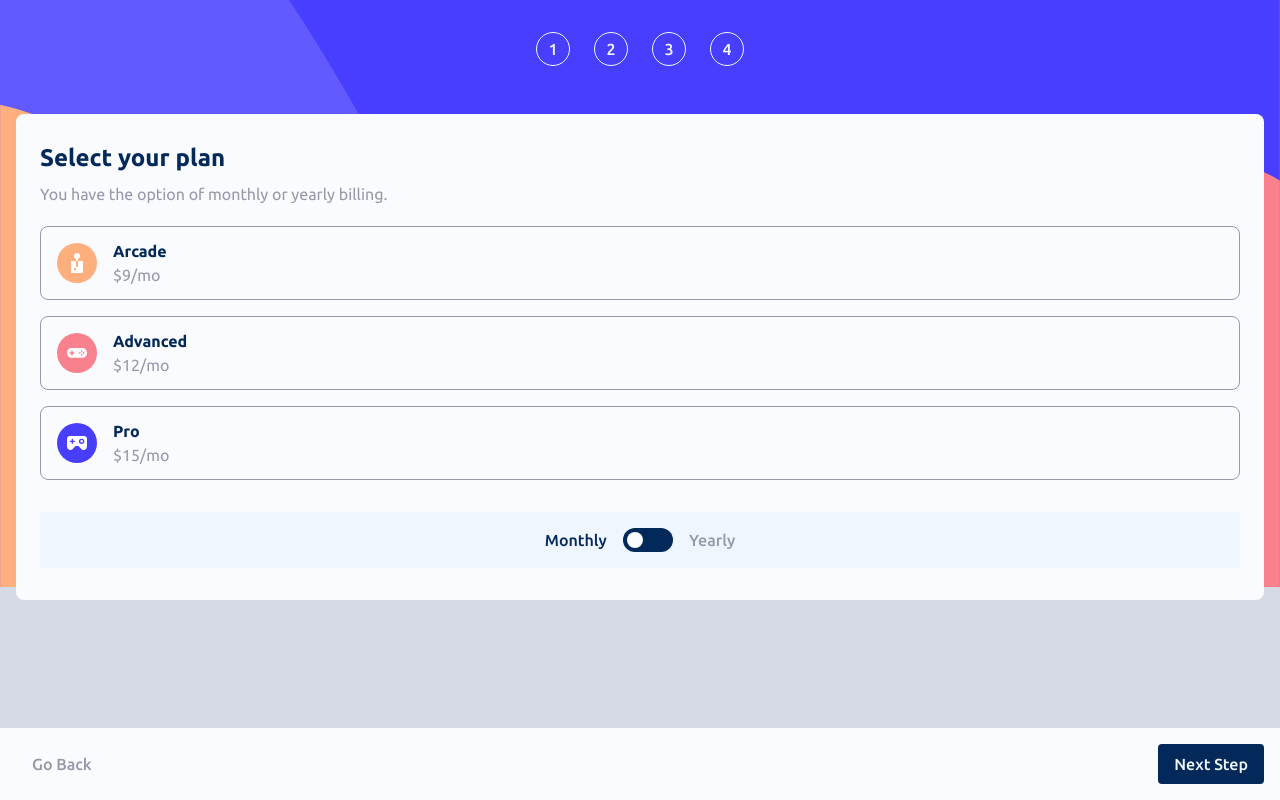
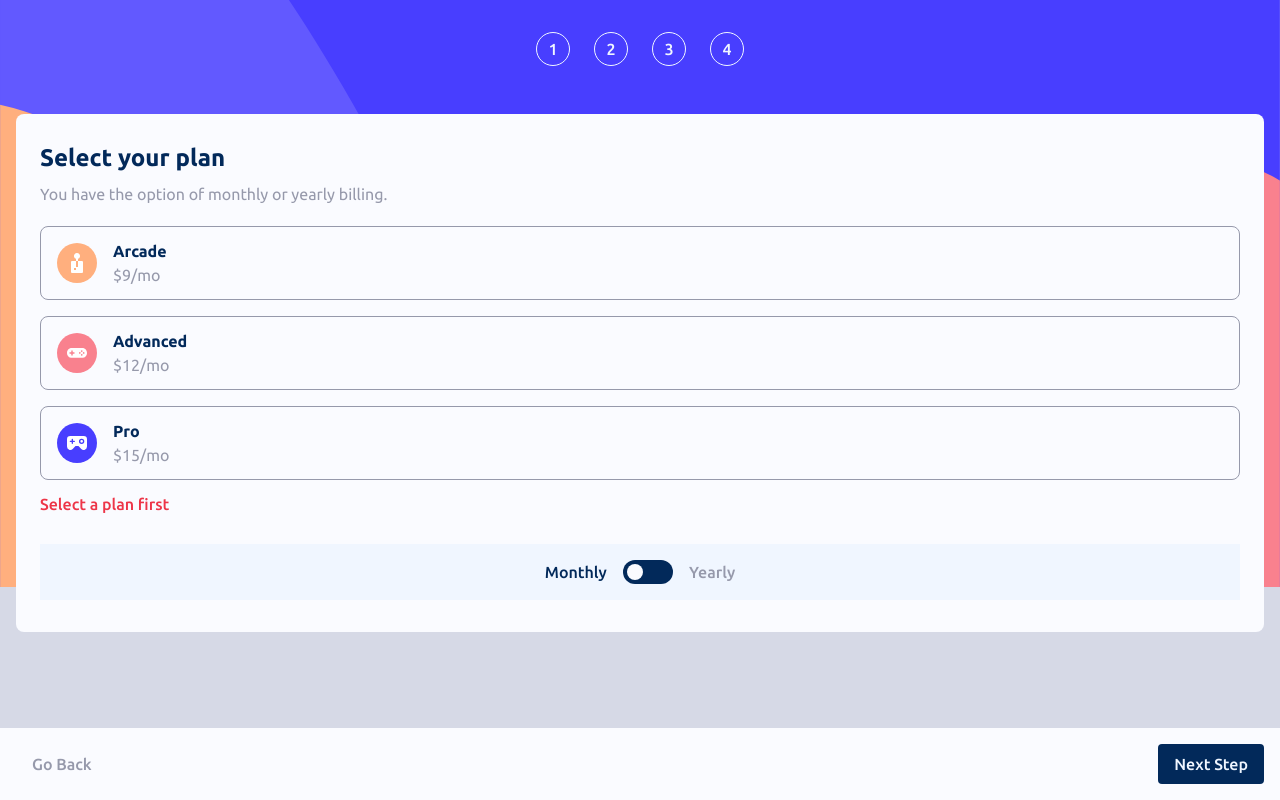
Before and after one commit to Gabrield7/multi-step-form, a React (Vite) app: page /plan in a window 1280 px wide. Both pictures are taken after a click on the button "Next Step". Built offline with nearby package versions, Linux system fonts and the light colour scheme.

Commit message:
fix: plan page error treatment

```diff
--- a/src/Pages/Plan/Plan.scss
+++ b/src/Pages/Plan/Plan.scss
@@ -1,5 +1,15 @@
+@use '@styles/variables' as *;
+
 .plan__container{
     display: flex;
     flex-direction: column;
     gap: 1rem;
 }
+
+.error-message{
+    font-family: $main-font;
+    font-weight: 500;
+    font-size: 16px;
+    color: $strawberry-red;
+    height: 1rem;
+}
--- a/src/Pages/Plan/PlanButton/index.tsx
+++ b/src/Pages/Plan/PlanButton/index.tsx
@@ -1,36 +1,29 @@
-import { useContext, useEffect } from 'react';
+import { useContext } from 'react';
 import { PlanContext } from '@contexts/PlanContext';
 import { availablePlans } from '@contexts/PlanContext/Models';
-import { FieldError, UseFormRegisterReturn } from 'react-hook-form';
+import { UseFormRegisterReturn } from 'react-hook-form';
 import clsx from 'clsx';
 import './PlanButton.scss';
 
 interface IPlanButtonProps {
     planName: 'Arcade' | 'Advanced' | 'Pro';
     register?: UseFormRegisterReturn
-    error?: FieldError
 };
 
 export const PlanButton: React.FC<IPlanButtonProps> = ({ planName, register }) => {
     const { plan, setPlan } = useContext(PlanContext);
     const selectedPlan = availablePlans[planName];
 
-    const planID = `${planName.toLowerCase()}-button`;
-
-    useEffect(() => {
-        console.log(plan);
-    }, [plan])
-
     return (
-        <label htmlFor={planID} className={clsx('button__container', { 'selected-button': plan.name === planName })}>
+        <label htmlFor={planName} className={clsx('button__container', { 'selected-button': plan.name === planName })}>
             <input
                 type='radio'
-                id={planID}
+                id={planName}
                 value={planName}
                 checked={plan.name === planName}
-                style={{display: 'none'}}
+                {...register}
                 onChange={() => setPlan(prev => ({ ...prev, name: planName }))}
-                {...register}
+                hidden
             />
             <img src={selectedPlan.img.path} alt={selectedPlan.img.alt}/>
             <div>
--- a/src/Pages/Plan/index.tsx
+++ b/src/Pages/Plan/index.tsx
@@ -10,29 +10,22 @@ import { z } from 'zod';
 import './Plan.scss';
 
 const planSchema = z.object({
-    plan: z.enum(['Arcade', 'Advanced', 'Pro'], {
-        required_error: 'Select a plan first',
-    })
+    plan: z.enum(["Arcade", "Advanced", "Pro"]).nullable().refine(
+        (value) => value !== null,
+        { message: "Select a plan first" }
+    )
 });
-
-//type PlanSchema = z.infer<typeof planSchema>
 
 export const Plan = () => {
     const { validatePage } = useContext(PageValidationContext);
     const navigate = useNavigate();
 
-    const { register, handleSubmit } = useForm({ //, formState: { errors }
+    const { register, handleSubmit, formState: { errors } } = useForm({ //,
         resolver: zodResolver(planSchema),
     });
 
-    const onValid = () => { //data: PlanSchema
-        //setUser(data);
-        //console.log(data.plan);
-        console.log('submitted');
-
-
+    const onValid = () => {
         validatePage('/addons', true);
-
         navigate('/addons');
     };
 
@@ -46,18 +39,11 @@ export const Plan = () => {
                 className='plan__container'
                 onSubmit={handleSubmit(onValid)}
             >
-                <PlanButton
-                    planName={'Arcade'}
-                    register={register('plan')}
-                />
-                <PlanButton
-                    planName={'Advanced'}
-                    register={register('plan')}
-                />
-                <PlanButton
-                    planName={'Pro'}
-                    register={register('plan')}
-                />
+                <PlanButton planName={'Arcade'} register={register('plan')}/>
+                <PlanButton planName={'Advanced'} register={register('plan')}/>
+                <PlanButton planName={'Pro'} register={register('plan')}/>
+
+                {errors.plan && <span className='error-message'>{errors.plan?.message}</span>}
 
                 <Switch />
             </form>
```
